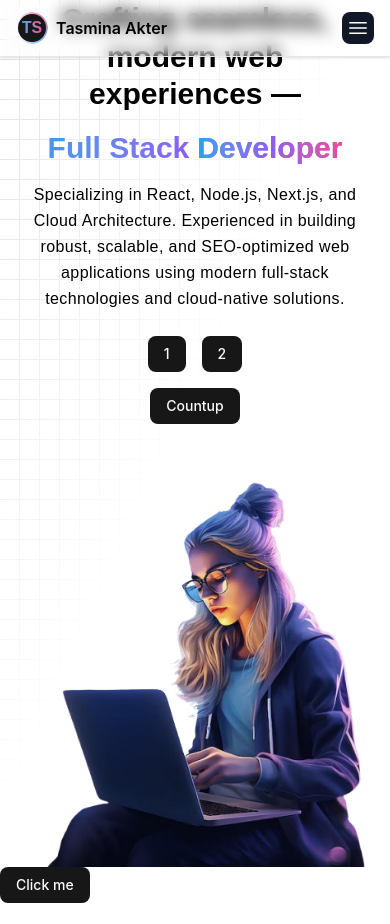
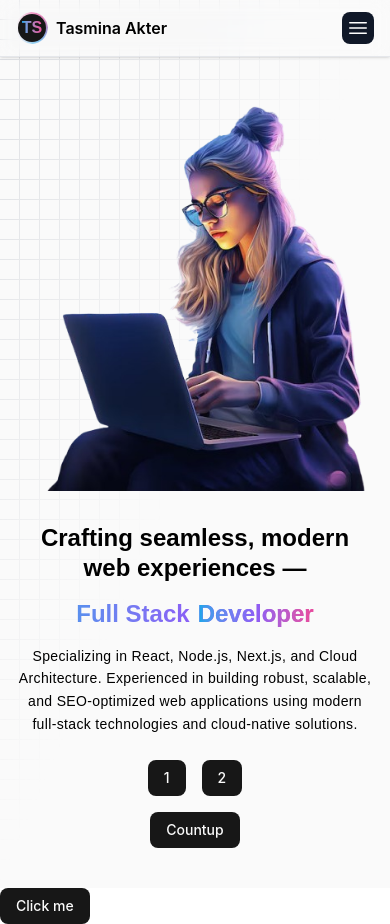
Before and after one commit to wptasmina/My-Portfolio, a Next.js app: page / in a window 390 px wide. Before the commit the page ends 903 px from the top, so only its background shows below. Built offline with nearby package versions, Linux system fonts and the light colour scheme.

Commit message:
Fixt:Hero text

```diff
--- a/app/globals.css
+++ b/app/globals.css
@@ -193,7 +193,7 @@ a {
   }
     /* hero section start */
   .hero-title {
-    @apply text-3xl md:text-4xl lg:text-4xl  font-extrabold leading-tight
+    @apply text-2xl md:text-3xl lg:text-4xl font-extrabold leading-tight
   }
   .hero-title-color{
      @apply bg-gradient-to-r from-heroText via-secondaryHeroText to-tertiary bg-clip-text text-transparent
--- a/components/grid-pattern-linear-gradient.tsx
+++ b/components/grid-pattern-linear-gradient.tsx
@@ -10,7 +10,7 @@ import { Button } from "./ui/button";
 
 export default function GridPatternLinearGradient() {
   return (
-    <section className="relative overflow-hidden bg-white dark:bg-black min-h-screen w-full">
+    <section className="relative overflow-hidden bg-zinc-50 dark:bg-black min-h-screen w-full">
       {/* GridPattern as background */}
       <div className="absolute top-0 left-0 w-full h-full z-0">
         <GridPattern
@@ -27,12 +27,12 @@ export default function GridPatternLinearGradient() {
       {/* Main content over GridPattern */}
       <div className="relative z-10 min-h-screen flex items-center justify-center">
         <div className="wrapper w-full">
-          <div className="flex flex-col md:flex-row items-center justify-between min-h-screen gap-8">
+          <div className="md:mt-0 lg:mt-0 flex flex-col-reverse md:flex-row items-center justify-between min-h-screen gap-8">
             {/* Text Content */}
             <motion.div
               {...fadeLeft}
               transition={fadeLeft.transition()}
-              className="w-full md:w-1/2 text-center md:text-left"
+              className="w-full md:w-2/3 text-center md:text-left lg:mt-15 md:mt-0 pb-10 md:pb-0"
             >
             <motion.h2
                 {...fadeUp}
@@ -61,7 +61,7 @@ export default function GridPatternLinearGradient() {
               <motion.p
                 {...fadeUp}
                 transition={fadeUp.transition(1.1)}
-                className="text-md md:text-lg text-content font-desc-josefin tracking-wide  dark:text-foreground/80 mb-6 leading-relaxed"
+                className="text-sm md:text-md lg:text-lg text-content font-desc-josefin tracking-wide  dark:text-foreground/80 mb-6 leading-relaxed md:pr-10 lg:pr-40"
               >
                 Specializing in React, Node.js, Next.js, and Cloud Architecture.
                 Experienced in building robust, scalable, and SEO-optimized web
@@ -86,7 +86,7 @@ export default function GridPatternLinearGradient() {
 
             {/* Image Section */}
             <motion.div
-              className="w-full md:w-1/2 flex justify-center"
+              className="w-full md:w-1/3 flex justify-center mt-20 md:mt-0"
               {...fadeUp}
               transition={fadeUp.transition(1.5)}
             >
```
